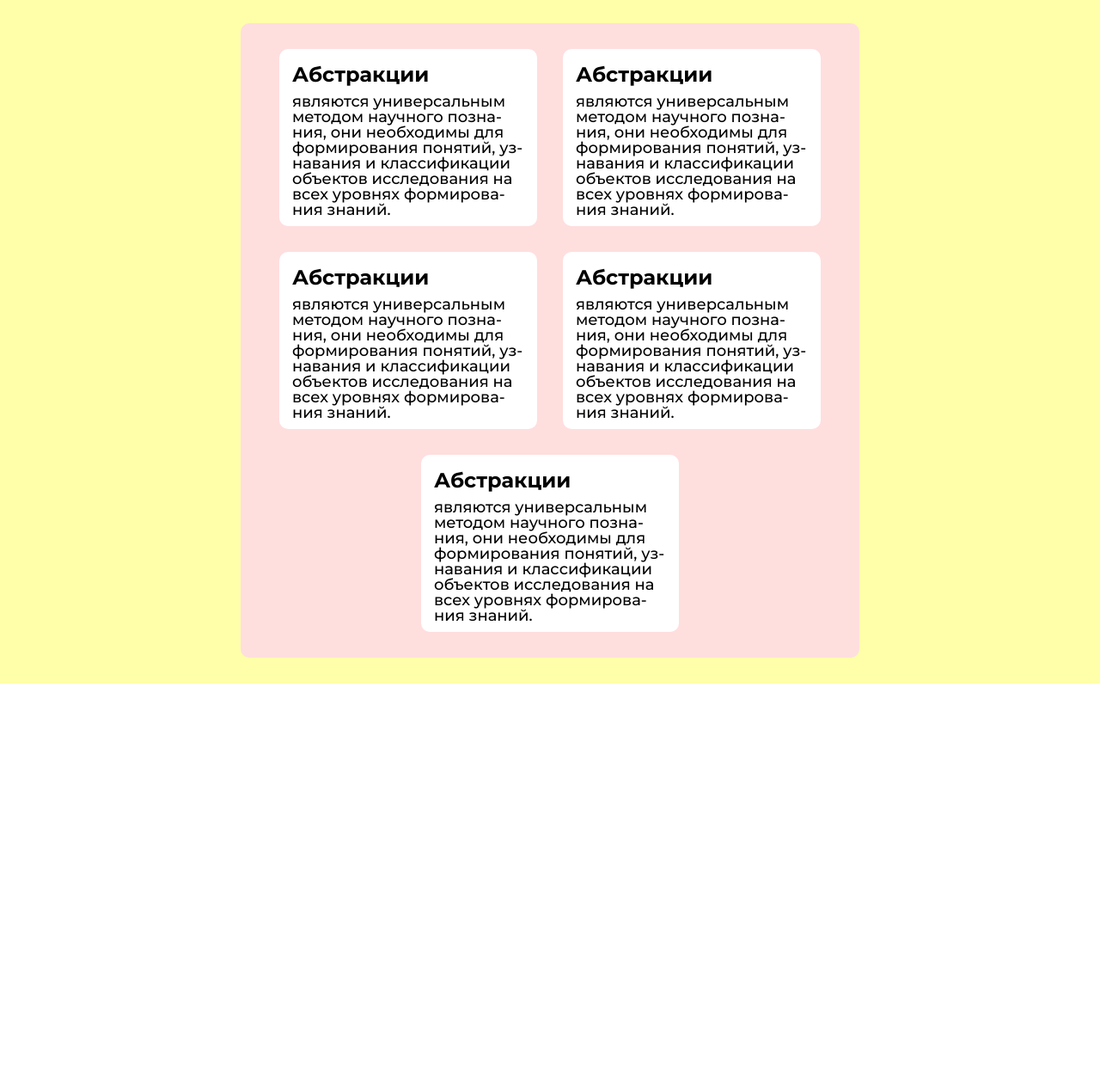
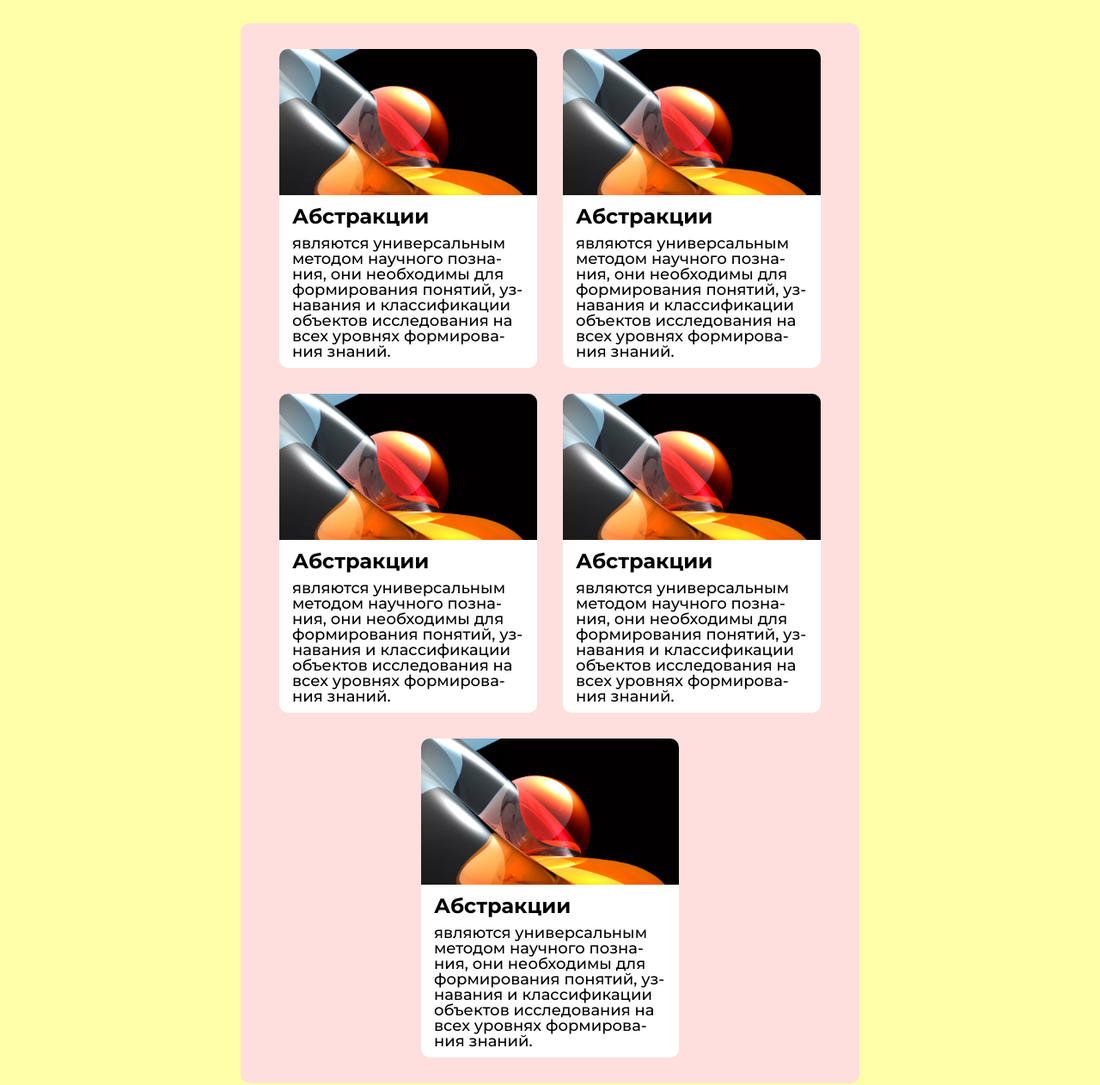
Before and after one commit to Artemiy111/classwork, a plain HTML site: page pages/lesson3.html in a window 1280 px wide. Shown: the part 43-1305 px from the top of the page at 86% size. Before the commit the page ends 838 px from the top, so only its background shows below. Drawn offline with Linux system fonts and the light colour scheme.

Commit message:
initial commit

```diff
--- a/pages/lesson3.html
+++ b/pages/lesson3.html
@@ -18,27 +18,27 @@
       <section class="cards">
         <div class="container cards__container">
           <div class="card">
-            <img src="../src/img/abstraction.png" alt="" class="card__image">
+            <img src="../src/assets/abstraction.png" alt="" class="card__image">
             <h5 class="card__title">Абстракции</h5>
             <div class="card__description">являются уни­вер­саль­ным методом на­учного по­зна­ния, они необходимы для фор­ми­ро­ва­ния по­ня­тий, уз­на­ва­ния и клас­си­фи­ка­ции объ­ек­тов исследования на всех уров­нях фор­ми­ро­ва­ния зна­ний.</div>
           </div>
           <div class="card">
-              <img src="../src/img/abstraction.png" alt="" class="card__image">
+              <img src="../src/assets/abstraction.png" alt="" class="card__image">
               <h5 class="card__title">Абстракции</h5>
               <div class="card__description">являются уни­вер­саль­ным методом на­учного по­зна­ния, они необходимы для фор­ми­ро­ва­ния по­ня­тий, уз­на­ва­ния и клас­си­фи­ка­ции объ­ек­тов исследования на всех уров­нях фор­ми­ро­ва­ния зна­ний.</div>
           </div>
           <div class="card">
-              <img src="../src/img/abstraction.png" alt="" class="card__image">
+              <img src="../src/assets/abstraction.png" alt="" class="card__image">
               <h5 class="card__title">Абстракции</h5>
               <div class="card__description">являются уни­вер­саль­ным методом на­учного по­зна­ния, они необходимы для фор­ми­ро­ва­ния по­ня­тий, уз­на­ва­ния и клас­си­фи­ка­ции объ­ек­тов исследования на всех уров­нях фор­ми­ро­ва­ния зна­ний.</div>
           </div>
           <div class="card">
-              <img src="../src/img/abstraction.png" alt="" class="card__image">
+              <img src="../src/assets/abstraction.png" alt="" class="card__image">
               <h5 class="card__title">Абстракции</h5>
               <div class="card__description">являются уни­вер­саль­ным методом на­учного по­зна­ния, они необходимы для фор­ми­ро­ва­ния по­ня­тий, уз­на­ва­ния и клас­си­фи­ка­ции объ­ек­тов исследования на всех уров­нях фор­ми­ро­ва­ния зна­ний.</div>
           </div>
           <div class="card">
-              <img src="../src/img/abstraction.png" alt="" class="card__image">
+              <img src="../src/assets/abstraction.png" alt="" class="card__image">
               <h5 class="card__title">Абстракции</h5>
               <div class="card__description">являются уни­вер­саль­ным методом на­учного по­зна­ния, они необходимы для фор­ми­ро­ва­ния по­ня­тий, уз­на­ва­ния и клас­си­фи­ка­ции объ­ек­тов исследования на всех уров­нях фор­ми­ро­ва­ния зна­ний.</div>
           </div>
```
Also changed, not shown: public/classwork-favicon.png, public/logo.png, public/screenshot.png.
